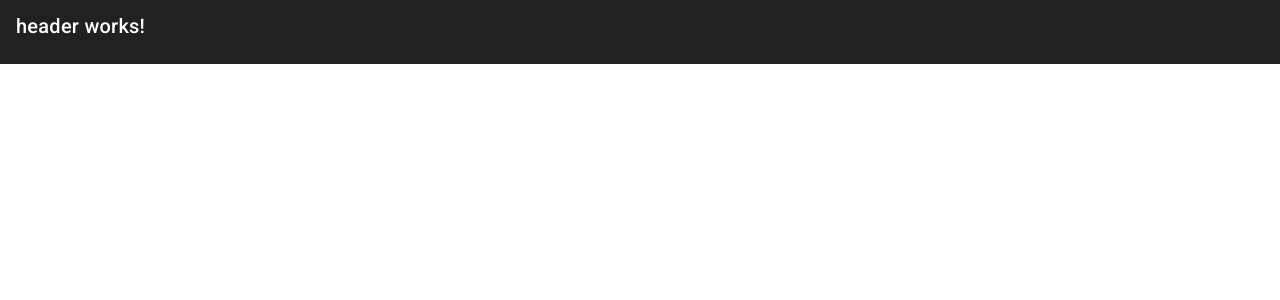
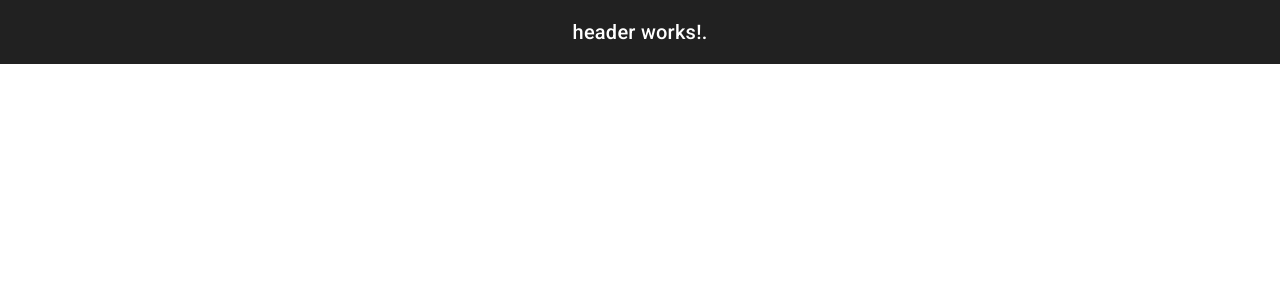
Before and after one commit to Keoghe/estudo_angular, an Angular app: page / in a window 1280 px wide. Shown: the top 300 px of the page. Built offline with nearby package versions, Linux system fonts and the light colour scheme.

Commit message:
feat: criada classe para centralizar conteúdo

```diff
--- a/src/app/shared/components/header/header.component.html
+++ b/src/app/shared/components/header/header.component.html
@@ -1,4 +1,11 @@
 <mat-toolbar>
-    <p>header works!</p>
+    <div class="container">
+        <div class="content-container">
+            <div >
+                <div class="title">header works!.</div>
+
+            </div>
+        </div>
+    </div>
 
 </mat-toolbar>
--- a/src/app/shared/components/header/header.component.scss
+++ b/src/app/shared/components/header/header.component.scss
@@ -0,0 +1,3 @@
+.title{
+    text-align: center ;
+}
--- a/src/styles.scss
+++ b/src/styles.scss
@@ -2,3 +2,14 @@
 
 html, body { height: 100%; }
 body { margin: 0; font-family: Roboto, "Helvetica Neue", sans-serif; }
+.container {
+    display: flex;
+    justify-content: center;
+    width:100%;
+}
+
+.content-container{
+    width: 100%;
+    max-width: 748px;
+
+}
```
